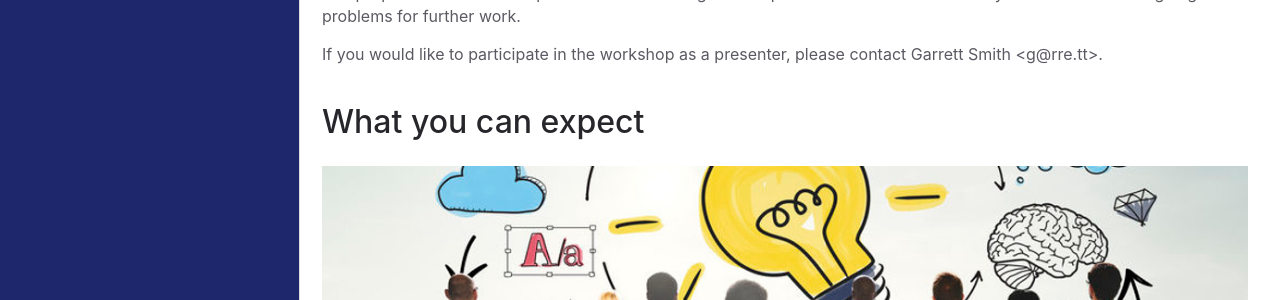
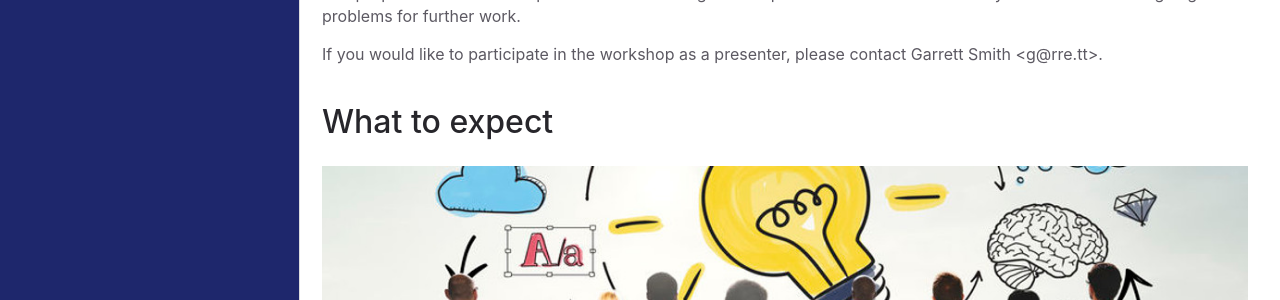
Before and after one commit to gar1t/ChicagoML, a Jekyll site: the page built from _posts/2019-03-29-applied-engineering-workshop.md, in a window 1280 px wide. Shown: the part 872-1172 px from the top of the page. Built offline with Jekyll 4.4.1, drawn with Linux system fonts in a browser that asks for light colours.

Commit message:
Wordsmith

```diff
--- a/_posts/2019-03-29-applied-engineering-workshop.md
+++ b/_posts/2019-03-29-applied-engineering-workshop.md
@@ -32,7 +32,7 @@ If you would like to participate in the workshop as a presenter,
 
 <!--more-->
 
-## What you can expect
+## What to expect
 
 ![](/assets/images/collaborate-NON-FREE-123RF.jpg)
 
```
